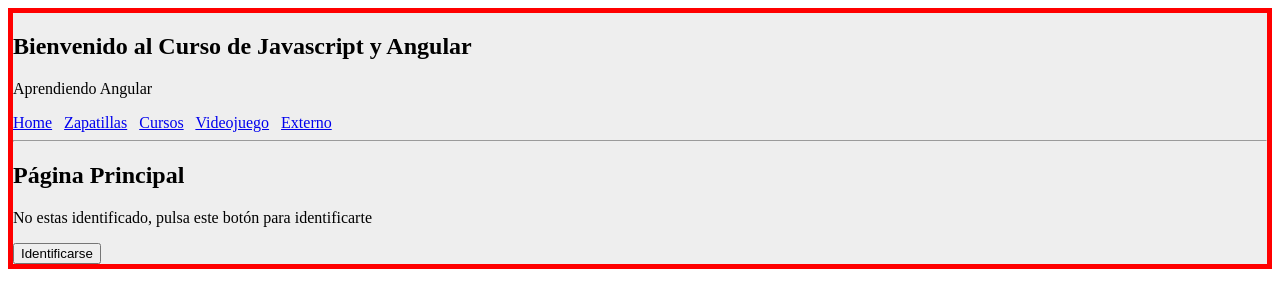
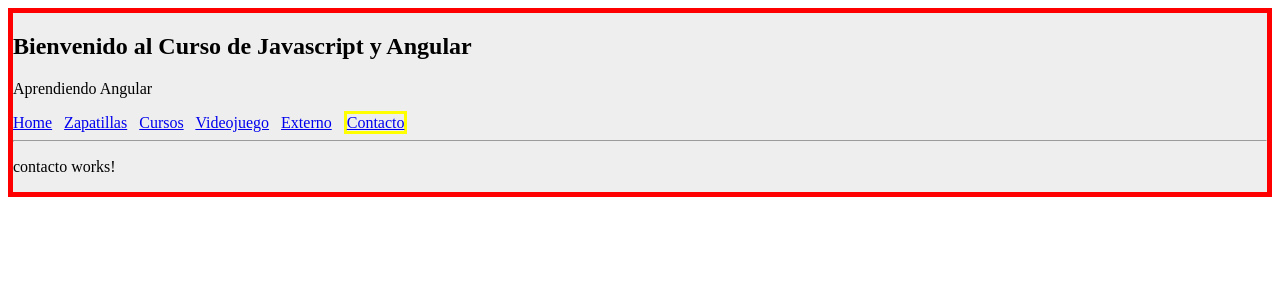
Before and after one commit to juanquiroz09/angular-my-first-project, an Angular app: page /contacto in a window 1280 px wide. Shown: the top 308 px of the page. Built offline with nearby package versions, Linux system fonts and the light colour scheme.

Commit message:
contacto

```diff
--- a/src/app/app.component.html
+++ b/src/app/app.component.html
@@ -15,6 +15,8 @@
         <a [routerLink]="['/videojuego']" [routerLinkActive]="['active']">Videojuego</a>
         &nbsp;
         <a [routerLink]="['/externo']" [routerLinkActive]="['active']">Externo</a>
+        &nbsp;
+        <a [routerLink]="['/contacto']" [routerLinkActive]="['active']">Contacto</a>
     </nav>
     <hr>
 <!--
--- a/src/app/app.module.ts
+++ b/src/app/app.module.ts
@@ -13,6 +13,7 @@ import { HomeComponent } from './home/home.component';
 import { AppRoutingModule } from './app-routing.module';
 import { ExternoComponent } from './externo/externo.component';
 import { CalculadoraPipe } from './pipes/calculadora.pipe';
+import { ContactoComponent } from './contacto/contacto.component';
 
 
 @NgModule({
@@ -23,7 +24,8 @@ import { CalculadoraPipe } from './pipes/calculadora.pipe';
     CursosComponent,
     HomeComponent,
     ExternoComponent,
-    CalculadoraPipe
+    CalculadoraPipe,
+    ContactoComponent
   ],
   imports: [
     BrowserModule,
--- a/src/app/app.routing.ts
+++ b/src/app/app.routing.ts
@@ -8,6 +8,7 @@ import { VideojuegoComponent } from "./video_games/videogame.component";
 import { CursosComponent } from "./cursos/cursos.component";
 import { HomeComponent } from "./home/home.component";
 import { ExternoComponent } from "./externo/externo.component";
+import { ContactoComponent } from "./contacto/contacto.component";
 
 //Array de rutas
 const  appRoutes : Routes = [
@@ -18,6 +19,7 @@ const  appRoutes : Routes = [
     {path: 'cursos', component: CursosComponent},
     {path: 'cursos/:nombre/:followers', component: CursosComponent},
     {path: 'externo', component: ExternoComponent},
+    {path: 'contacto', component: ContactoComponent},
     {path: '**', component: HomeComponent},
 ];
 
--- /dev/null
+++ b/src/app/contacto/contacto.component.html
@@ -0,0 +1 @@
+<p>contacto works!</p>
--- /dev/null
+++ b/src/app/contacto/contacto.component.ts
@@ -0,0 +1,15 @@
+import { Component, OnInit } from '@angular/core';
+
+@Component({
+  selector: 'app-contacto',
+  templateUrl: './contacto.component.html',
+  styleUrls: ['./contacto.component.css']
+})
+export class ContactoComponent implements OnInit {
+
+  constructor() { }
+
+  ngOnInit(): void {
+  }
+
+}
```
Also changed, not shown: src/app/contacto/contacto.component.css (added), src/app/models/usuario.ts (added), 1 other file (tests, documents, lock files or other folders).
